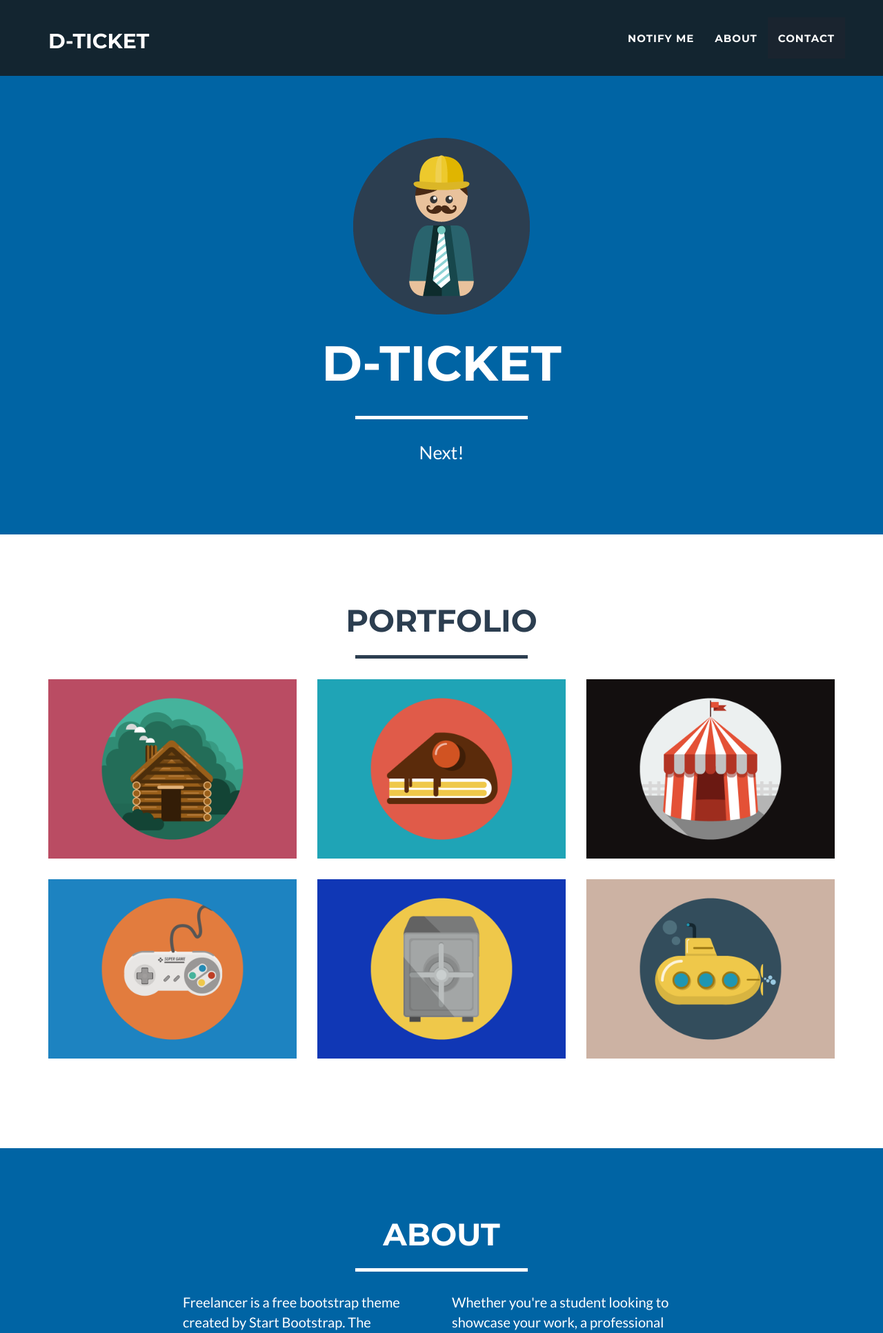
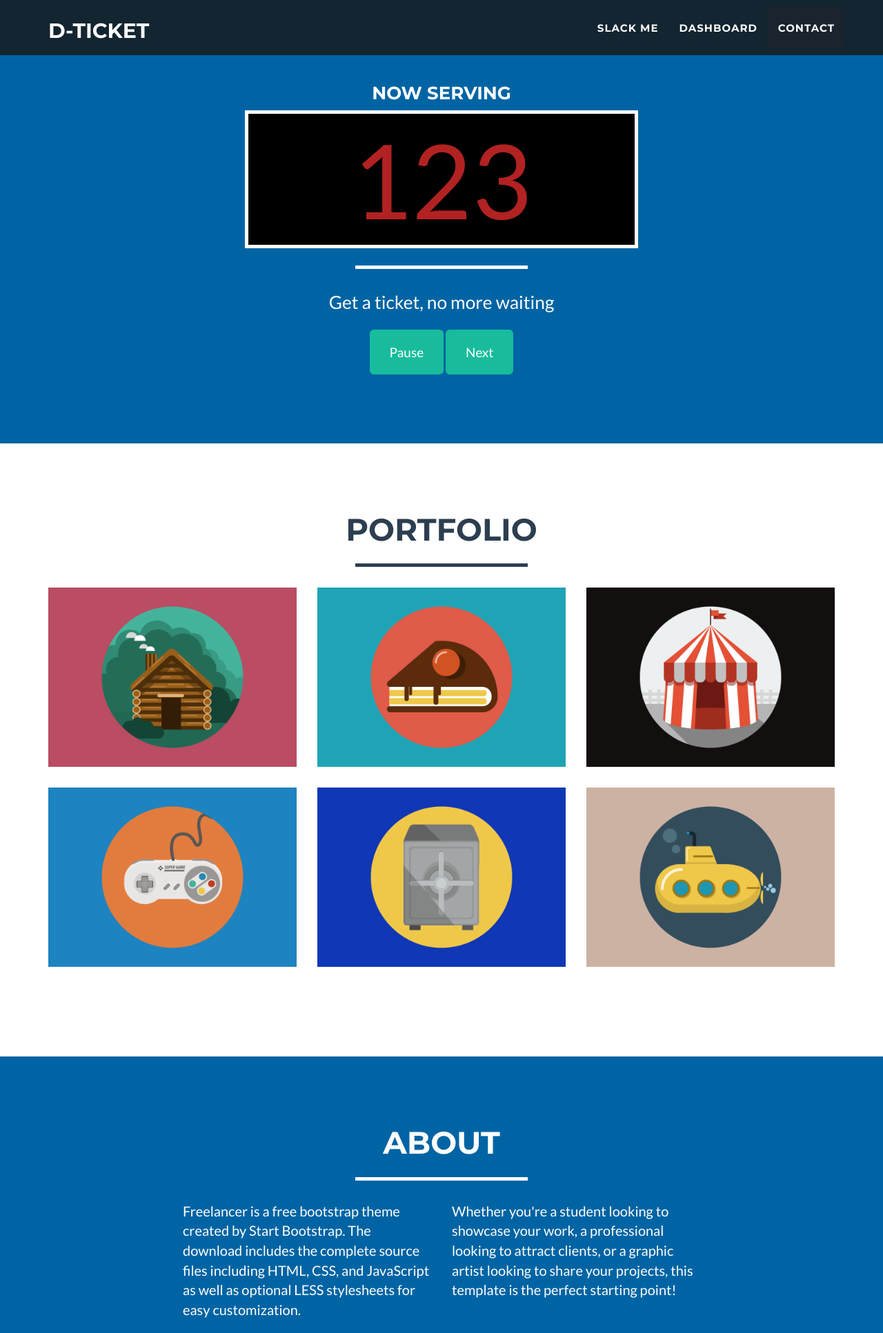
Before and after one commit to seanon414/dticket, a Django app: template dticket/templates/index.html in a window 1280 px wide. Shown: the top 1933 px of the page at 69% size. Run offline with Django 3.2, Linux system fonts and the light colour scheme; the template is opened without the code that fills it, so the values that code supplies are empty; some libraries are stand-ins or nearby versions.

Commit message:
added counter and buttons

```diff
--- a/dticket/templates/css/freelancer.css
+++ b/dticket/templates/css/freelancer.css
@@ -88,7 +88,7 @@ header .intro-text .skills {
 }
 @media (min-width: 768px) {
   header .container {
-    padding-top: 200px;
+    padding-top: 100px;
     padding-bottom: 100px;
   }
   header .intro-text .name {
@@ -100,7 +100,7 @@ header .intro-text .skills {
 }
 @media (min-width: 768px) {
   .navbar-fixed-top {
-    padding: 25px 0;
+    padding: 10px 0;
     -webkit-transition: padding 0.3s;
     -moz-transition: padding 0.3s;
     transition: padding 0.3s;
@@ -389,3 +389,18 @@ footer .footer-below {
 .navbar-default {
   background: #132530;
 }
+.container .counter {
+  margin: 10px auto;
+  width: 50%;
+  background-color: black;
+  border: 5px solid #fff;
+  min-width: 400px;
+  height: 200px;
+  color: #fff;
+  line-height: 190px;
+  font-size: 150px;
+  color: firebrick;
+}
+.container .btn-actions {
+  margin-top: 20px;
+}
--- a/dticket/templates/index.html
+++ b/dticket/templates/index.html
@@ -54,10 +54,10 @@
                         <a href="#page-top"></a>
                     </li>
                     <li class="page-scroll">
-                        <a href="#portfolio">Notify Me</a>
+                        <a href="#slackme" data-toggle="modal">Slack Me</a>
                     </li>
                     <li class="page-scroll">
-                        <a href="#about">About</a>
+                        <a href="#about">Dashboard</a>
                     </li>
                     <li class="page-scroll">
                         <a href="#contact">Contact</a>
@@ -74,11 +74,15 @@
         <div class="container">
             <div class="row">
                 <div class="col-lg-12">
-                    <img class="img-responsive" src="img/profile.png" alt="">
+                    <h3>Now Serving</h3>
+                    <div class="counter">123</div>
                     <div class="intro-text">
-                        <span class="name">D-Ticket</span>
                         <hr class="star-light">
-                        <span class="skills">Next!</span>
+                        <span class="skills">Get a ticket, no more waiting</span>
+                    </div>
+                    <div class="btn-actions">
+                        <button class="btn btn-success btn-lg">Pause</button>
+                        <button class="btn btn-success btn-lg">Next</button>
                     </div>
                 </div>
             </div>
--- a/dticket/templates/less/freelancer.less
+++ b/dticket/templates/less/freelancer.less
@@ -101,7 +101,7 @@ header {
 @media(min-width:768px) {
 	header {
 		.container {
-			padding-top: 200px;
+			padding-top: 100px;
 			padding-bottom: 100px;
 		}
 		.intro-text {
@@ -117,7 +117,7 @@ header {
 
 @media(min-width:768px) {
     .navbar-fixed-top {
-        padding: 25px 0;
+        padding: 10px 0;
         -webkit-transition: padding 0.3s;
         -moz-transition: padding 0.3s;
         transition: padding 0.3s;
@@ -437,3 +437,21 @@ footer {
 .navbar-default {
 	background: @primaryDark;
 }
+
+.container {
+	.counter {
+		margin: 10px auto;
+		width:50%;
+		background-color:black;
+		border: 5px solid #fff;
+		min-width:400px;
+		height:200px;
+		color: #fff;
+		line-height: 190px;
+		font-size: 150px;
+		color: firebrick;
+	}
+	.btn-actions {
+		margin-top: 20px;
+	}
+}
```
